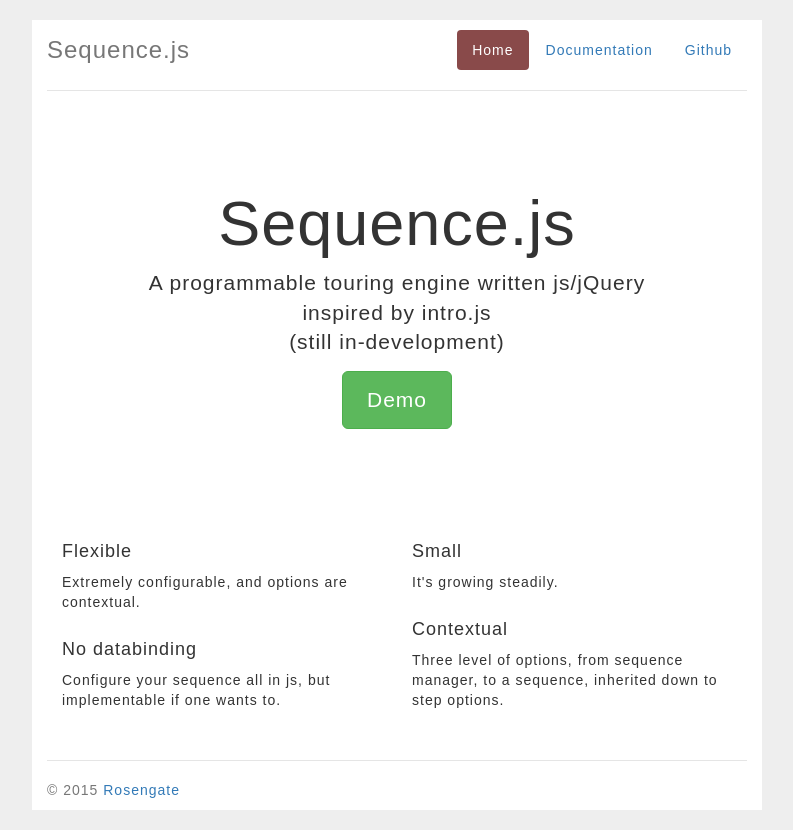
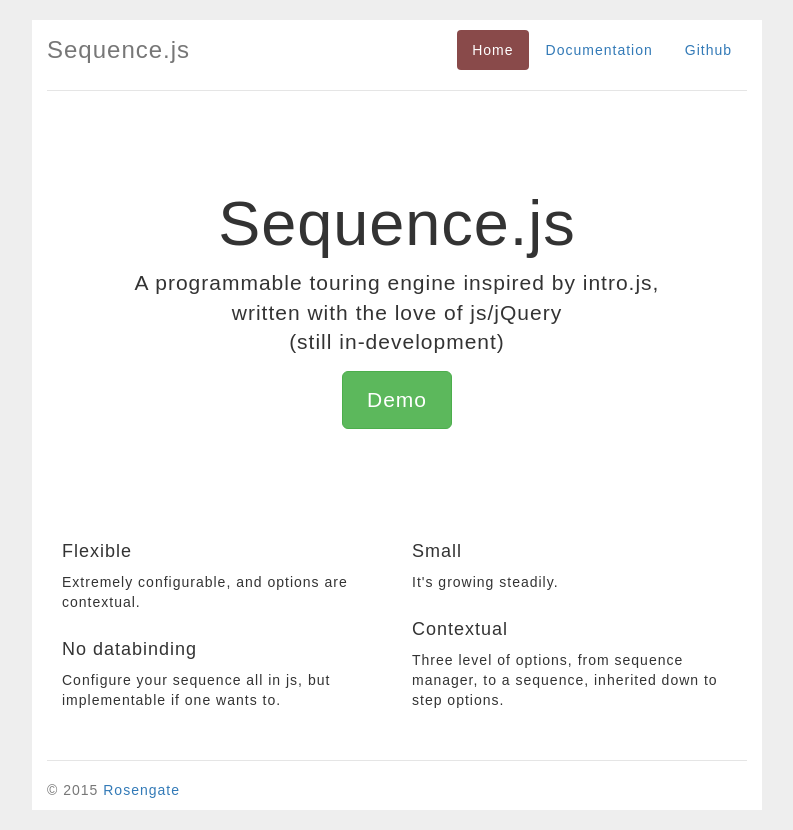
Before and after one commit to Rosengate/sequencejs, a plain HTML site: page index.html in a window 1280 px wide. Shown: the whole page, without its empty margins (243-1036 px from the left). Drawn offline with Linux system fonts and the light colour scheme.

Commit message:
updated description/author

```diff
--- a/index.html
+++ b/index.html
@@ -5,8 +5,8 @@
     <meta http-equiv="X-UA-Compatible" content="IE=edge">
     <meta name="viewport" content="width=device-width, initial-scale=1">
     <!-- The above 3 meta tags *must* come first in the head; any other head content must come *after* these tags -->
-    <meta name="description" content="">
-    <meta name="author" content="">
+    <meta name="description" content="A programmable touring engine inspired by intro.js, written with the love of js/jQuery">
+    <meta name="author" content="https://github.com/eimihar">
     <script type="text/javascript" src='js/jquery-1.11.3.min.js'></script>
     <script type="text/javascript" src='js/sequence.js'></script>
     <link rel="stylesheet" type="text/css" href="css/sequencejs.css">
@@ -159,7 +159,7 @@
 
       <div class="jumbotron">
         <h1>Sequence.js</h1>
-        <p class="lead">A programmable touring engine written js/jQuery inspired by intro.js<br>(still in-development)</p>
+        <p class="lead">A programmable touring engine inspired by intro.js, written with the love of js/jQuery<br>(still in-development)</p>
         <p><a class="btn btn-lg btn-success" href="javascript:if(!sequence.isRunning()){sequence.start();}" role="button">Demo</a></p>
       </div>
 
```
